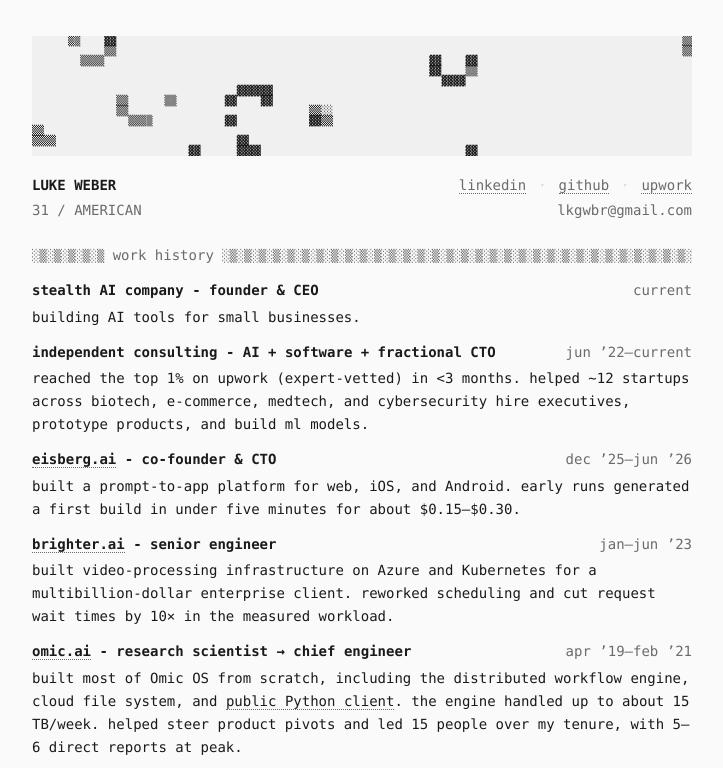
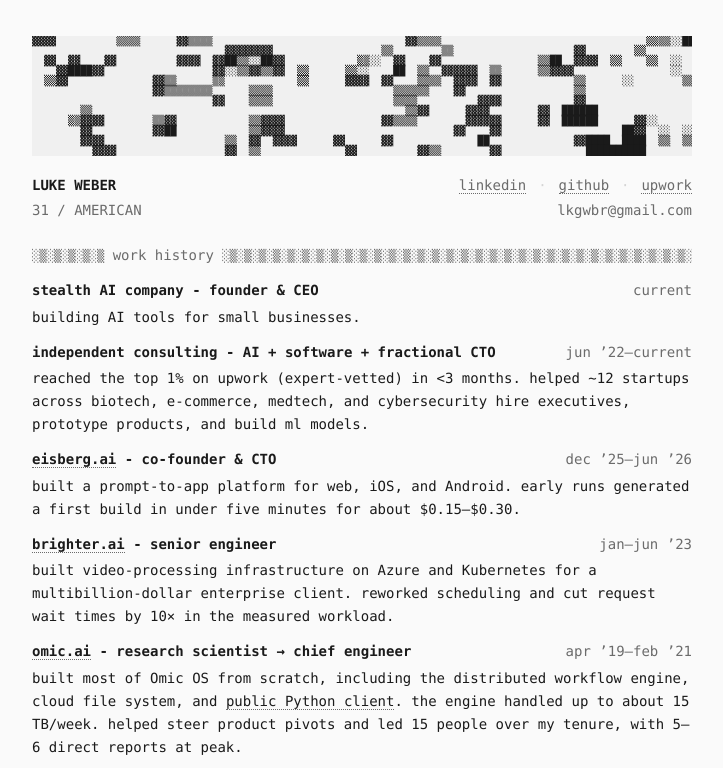
Before and after one commit to lkwbr/lkwbr.github.io, a plain HTML site: page cv/index.html in a window 1280 px wide. Shown: the top 768 px of the page, without its empty margins (278-1001 px from the left). Drawn offline with Linux system fonts and the light colour scheme.

Commit message:
Use a fuller Game of Life frame on the CV

```diff
--- a/cv/index.html
+++ b/cv/index.html
@@ -112,18 +112,18 @@
 <body>
 <main>
   <!-- Still frame of the homepage Game of Life banner. -->
-  <pre class="banner" aria-hidden="true">      ▒▒    ▓▓                                                                                              ▒▒
-            ▒▒                                                                                              ▒▒
-        ▒▒▒▒                                                      ▓▓    ▓▓
-                                                                  ▓▓    ▒▒
-                                                                    ▓▓▓▓
-                                  ▓▓▓▓▓▓
-              ▒▒      ▒▒        ▓▓    ▓▓
-              ▒▒                              ▒▒░░
-                ▒▒▒▒            ▓▓            ▓▓▒▒
-▒▒
-▒▒▒▒                              ▓▓
-                          ▓▓      ▓▓▓▓                                  ▓▓</pre>
+  <pre class="banner" aria-hidden="true">▓▓▓▓          ▒▒▒▒      ▓▓▒▒▒▒                                ▓▓▒▒▒▒                                  ▒▒▒▒░░██
+                                ▓▓▓▓▓▓▓▓                  ▒▒        ▒▒                    ▓▓        ▒▒
+  ▓▓  ▓▓    ▓▓          ▓▓▓▓  ▓▓██▒▒░░██▓▓            ▒▒░░  ▓▓    ▓▓                ▒▒██  ▓▓▓▓  ▒▒    ▒▒  ░░
+    ▓▓████▓▓                  ▓▓░░▒▒▓▓▒▒▓▓  ▒▒      ▒▒░░    ██  ▒▒  ▓▓▓▓▓▓  ▒▒      ▒▒▓▓▓▓                ░░
+  ▒▒▓▓              ▓▓▒▒      ▒▒            ▒▒      ▓▓▓▓  ▓▓    ▒▒▒▒  ▓▓▓▓  ▓▓            ▒▒      ░░        ▒▒
+                    ▓▓▒▒▒▒▒▒▒▒      ▒▒▒▒                    ▒▒▒▒▒▒    ▓▓                  ▒▒
+                              ▓▓    ▒▒▒▒                    ▒▒▒▒          ▓▓▓▓            ▓▓
+        ▒▒                                                    ▒▒▓▓      ▓▓▓▓        ▓▓  ██████
+      ▒▒▓▓▓▓        ▒▒▓▓            ▒▒▓▓▓▓                ▓▓▒▒▒▒        ▓▓▓▓▓▓      ▓▓  ██████      ▓▓░░
+        ▓▓          ▓▓██            ▒▒▓▓▓▓                            ▓▓    ▓▓                    ██▓▓  ░░  ░░
+        ▓▓▓▓                    ▒▒  ▓▓  ▓▓▓▓      ▓▓      ▓▓              ██              ▓▓████  ████  ▒▒  ▒▒
+          ▓▓▓▓                  ▓▓  ▒▒              ▓▓          ▓▓▒▒        ▓▓              ██████████</pre>
   <header>
     <div class="head">
       <div class="head-bio">
```
